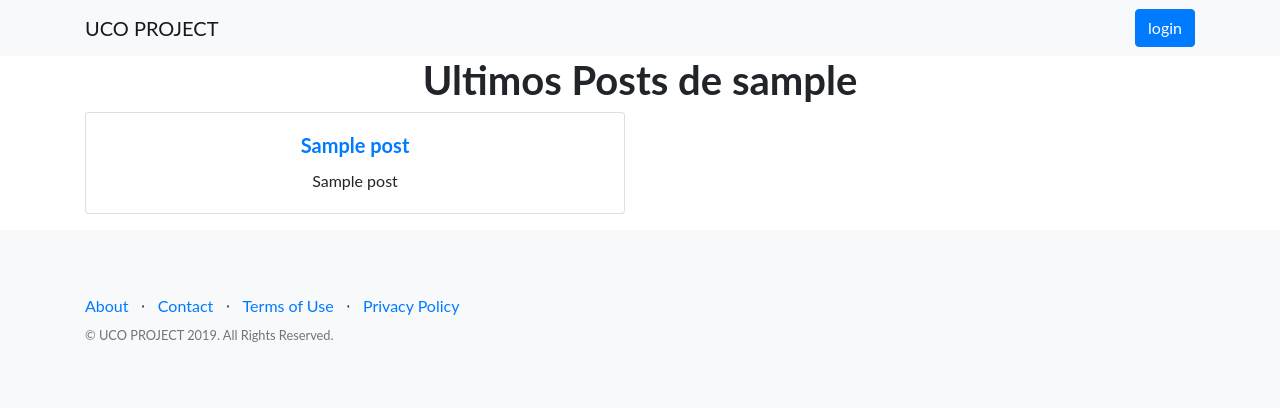
After one commit to IronSenior/FlaskBlog, a Flask app: template src/post/application/templates/userPosts.html in a window 1280 px wide. The commit adds this page. Shown: the top 408 px of the page. Run offline with Flask 3, Linux system fonts and the light colour scheme; the template is opened without the code that fills it: most values are stand-ins (such as "Sample title", 1, 10 or a date in 2020); parts of the project's set-up code (start-up, migrations or seed data) failed here and were passed over; some libraries are stand-ins or nearby versions.

Commit message:
Some pages changed

```diff
--- a/src/post/application/templates/postIndex.html
+++ b/src/post/application/templates/postIndex.html
@@ -47,7 +47,7 @@
                 <h1>Ultimos Posts</h1>
                 <div class="row">
                   {% for post in posts %}
-                    <div class="col-sm-6">
+                    <div class="col-sm-6 mb-3">
                       <div class="card">
                         <div class="card-body">
                           <a href="{{ '/post/%s' %(post.postid)}}"><h5 class="card-title">{{ post.title }}</h5></a>
--- a/src/post/application/templates/postPage.html
+++ b/src/post/application/templates/postPage.html
@@ -40,12 +40,12 @@
   </nav>
 
   <!-- Call to Action -->
-  <section class="text-center">
+  <section>
     <div class="container">
         <div class="row">
             <div class="col-md-12">
-                <h1>{{ post.title }}</h1>
-                <h2>{{ post.subtitle }}</h2>
+                <h1 class="text-center">{{ post.title }}</h1>
+                <h2 class="text-center">{{ post.subtitle }}</h2>
                 <div class="row">
                     <div class="col-lg-12">
                         {{ post.content|safe }}
--- /dev/null
+++ b/src/post/application/templates/userPosts.html
@@ -0,0 +1,119 @@
+<!DOCTYPE html>
+<html lang="en">
+
+<head>
+
+  <meta charset="utf-8">
+  <meta name="viewport" content="width=device-width, initial-scale=1, shrink-to-fit=no">
+  <meta name="description" content="">
+  <meta name="author" content="">
+
+  <title>UCO Project - Crear Post</title>
+
+  <link rel="stylesheet" href="https://stackpath.bootstrapcdn.com/bootstrap/4.4.1/css/bootstrap.min.css" integrity="sha384-Vkoo8x4CGsO3+Hhxv8T/Q5PaXtkKtu6ug5TOeNV6gBiFeWPGFN9MuhOf23Q9Ifjh" crossorigin="anonymous">
+
+  <!-- Custom styles for this template -->
+  <link href="{{ url_for('static', filename='css/landing-page.min.css') }}" rel="stylesheet">
+
+</head>
+
+<body>
+
+  <!-- Navigation -->
+  <nav class="navbar navbar-light bg-light static-top">
+    <div class="container">
+        <a class="navbar-brand" href="/">UCO PROJECT</a>
+        {% if current_user.is_authenticated %}
+          <li class="nav-item dropdown">
+            <a class="nav-link dropdown-toggle" href="#" id="navbarDropdown" role="button" data-toggle="dropdown" aria-haspopup="true" aria-expanded="false">
+              {{ current_user.username }}
+            </a>
+            <div class="dropdown-menu" aria-labelledby="navbarDropdown">
+              <a class="dropdown-item" href="/post/new/">New Post</a>
+              <a class="dropdown-item" href="/auth/logout/">Loguot</a>
+            </div>
+          </li>
+        {% else %}
+            <a class="btn btn-primary" href="/auth/login/">login</a>
+        {% endif %}
+    </div>
+  </nav>
+
+  <!-- Call to Action -->
+  <section class="text-center">
+    <div class="container">
+        <div class="row">
+            <div class="col-md-12">
+                <h1>Ultimos Posts de {{ author.username }}</h1>
+                <div class="row">
+                  {% for post in posts %}
+                    <div class="col-sm-6 mb-3">
+                      <div class="card">
+                        <div class="card-body">
+                          <a href="{{ '/post/%s' %(post.postid)}}"><h5 class="card-title">{{ post.title }}</h5></a>
+                          <p class="card-text">{{ post.subtitle }}</p>
+                        </div>
+                      </div>
+                    </div>
+                  {% endfor %}
+                </div>
+            </div>
+        </div>
+    </div>
+  </section>
+
+  <!-- Footer -->
+  <footer class="footer bg-light">
+    <div class="container">
+      <div class="row">
+        <div class="col-lg-6 h-100 text-center text-lg-left my-auto">
+          <ul class="list-inline mb-2">
+            <li class="list-inline-item">
+              <a href="#">About</a>
+            </li>
+            <li class="list-inline-item">&sdot;</li>
+            <li class="list-inline-item">
+              <a href="#">Contact</a>
+            </li>
+            <li class="list-inline-item">&sdot;</li>
+            <li class="list-inline-item">
+              <a href="#">Terms of Use</a>
+            </li>
+            <li class="list-inline-item">&sdot;</li>
+            <li class="list-inline-item">
+              <a href="#">Privacy Policy</a>
+            </li>
+          </ul>
+          <p class="text-muted small mb-4 mb-lg-0">&copy; UCO PROJECT 2019. All Rights Reserved.</p>
+        </div>
+        <div class="col-lg-6 h-100 text-center text-lg-right my-auto">
+          <ul class="list-inline mb-0">
+            <li class="list-inline-item mr-3">
+              <a href="#">
+                <i class="fab fa-facebook fa-2x fa-fw"></i>
+              </a>
+            </li>
+            <li class="list-inline-item mr-3">
+              <a href="#">
+                <i class="fab fa-twitter-square fa-2x fa-fw"></i>
+              </a>
+            </li>
+            <li class="list-inline-item">
+              <a href="#">
+                <i class="fab fa-instagram fa-2x fa-fw"></i>
+              </a>
+            </li>
+          </ul>
+        </div>
+      </div>
+    </div>
+  </footer>
+
+  <!-- Bootstrap core JavaScript -->
+  <script src="https://code.jquery.com/jquery-3.4.1.slim.min.js" integrity="sha384-J6qa4849blE2+poT4WnyKhv5vZF5SrPo0iEjwBvKU7imGFAV0wwj1yYfoRSJoZ+n" crossorigin="anonymous"></script>
+  <script src="https://cdn.jsdelivr.net/npm/popper.js@1.16.0/dist/umd/popper.min.js" integrity="sha384-Q6E9RHvbIyZFJoft+2mJbHaEWldlvI9IOYy5n3zV9zzTtmI3UksdQRVvoxMfooAo" crossorigin="anonymous"></script>
+  <script src="https://stackpath.bootstrapcdn.com/bootstrap/4.4.1/js/bootstrap.min.js" integrity="sha384-wfSDF2E50Y2D1uUdj0O3uMBJnjuUD4Ih7YwaYd1iqfktj0Uod8GCExl3Og8ifwB6" crossorigin="anonymous"></script>
+
+</body>
+
+</html>
```
Also changed, not shown: src/post/application/post.py (+7 -11 lines).
